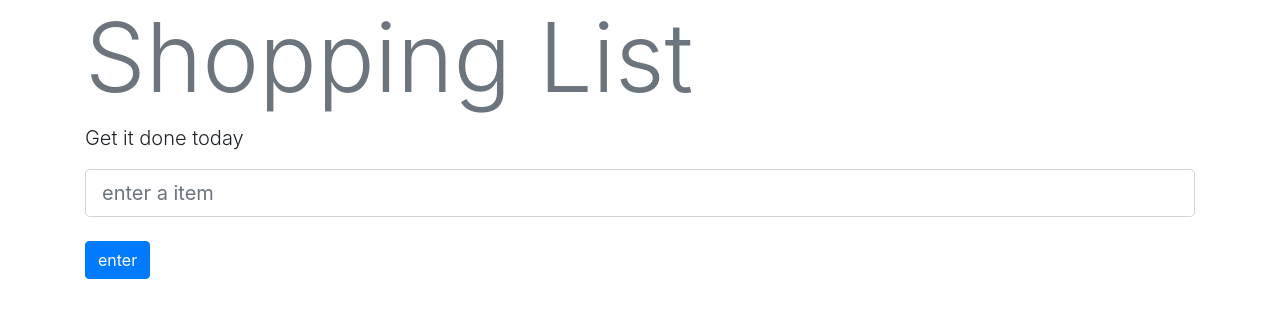
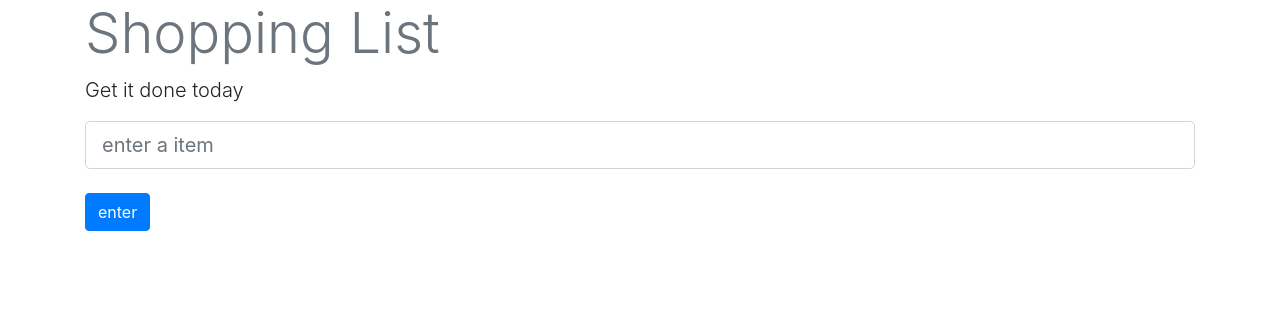
Before and after one commit to Eliezer-Barbosa/shoppingList, a plain HTML site: page index.html in a window 1280 px wide. Drawn offline with nearby package versions, Linux system fonts and the light colour scheme.

Commit message:
change size of h1

```diff
--- a/index.html
+++ b/index.html
@@ -12,7 +12,7 @@
 </head>
 <body>
     <div class="container">
-        <h1 class="text-muted display-1">Shopping List</h1>
+        <h1 class="text-muted display-4">Shopping List</h1>
         <p class="lead">Get it done today</p>
 
         <input id="userinput" type="text" placeholder="enter a item" class="form-control form-control-lg">
@@ -23,6 +23,5 @@
     </div>
 
     <script src="script.js"></script>
-
 </body>
 </html>
```
